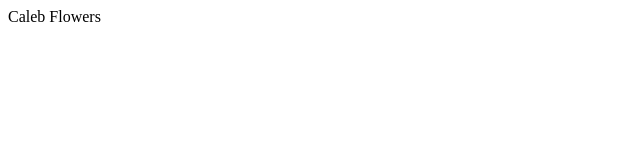
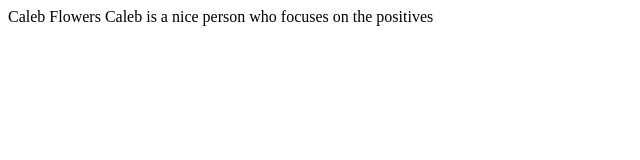
Before and after one commit to NeoZero595/practice-assignment, a plain HTML site: page index.html in a window 1280 px wide. Shown: the whole page, without its empty margins (0-640 px from the left). Drawn offline with Linux system fonts and the light colour scheme.

Commit message:
Caleb is a nice person who focuses on the positives

```diff
--- a/index.html
+++ b/index.html
@@ -8,5 +8,6 @@
 </head>
 <body>
     <hl>Caleb Flowers</hl>
+    <p1>Caleb is a nice person who focuses on the positives</p1>
 </body>
 </html>
```
